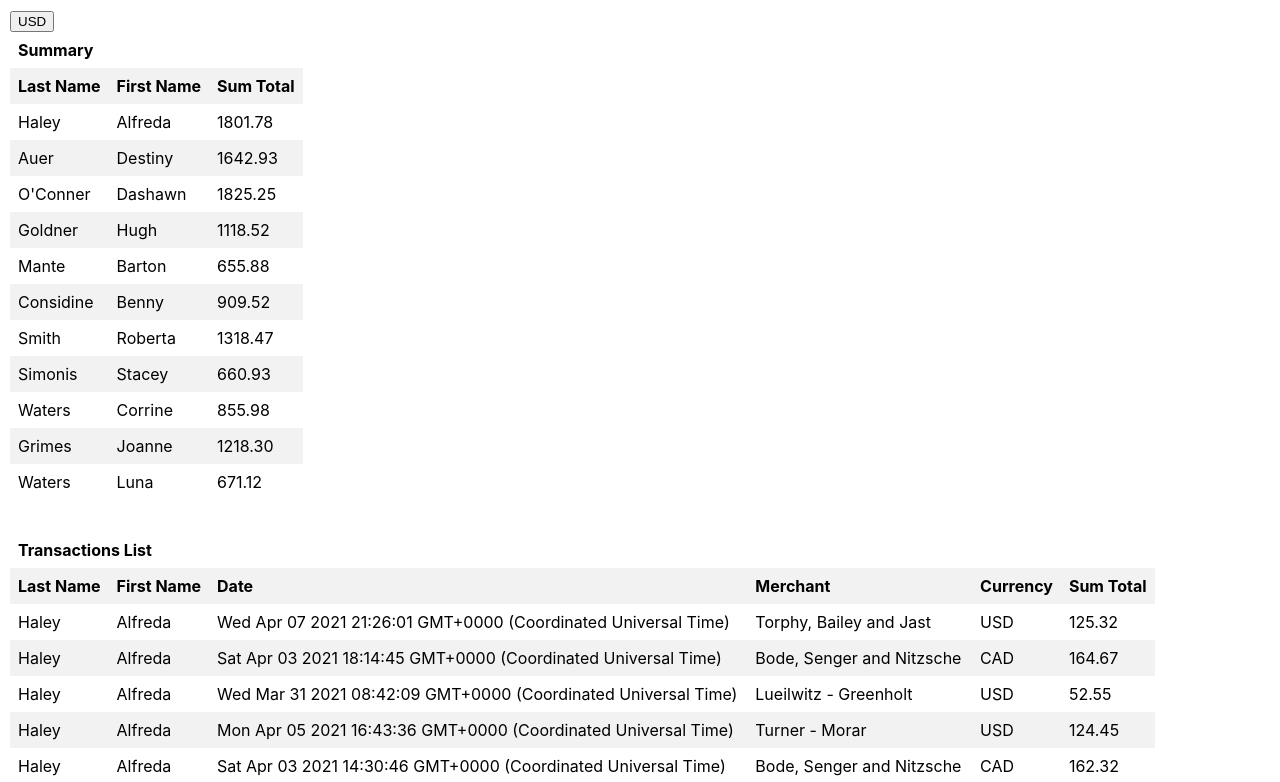
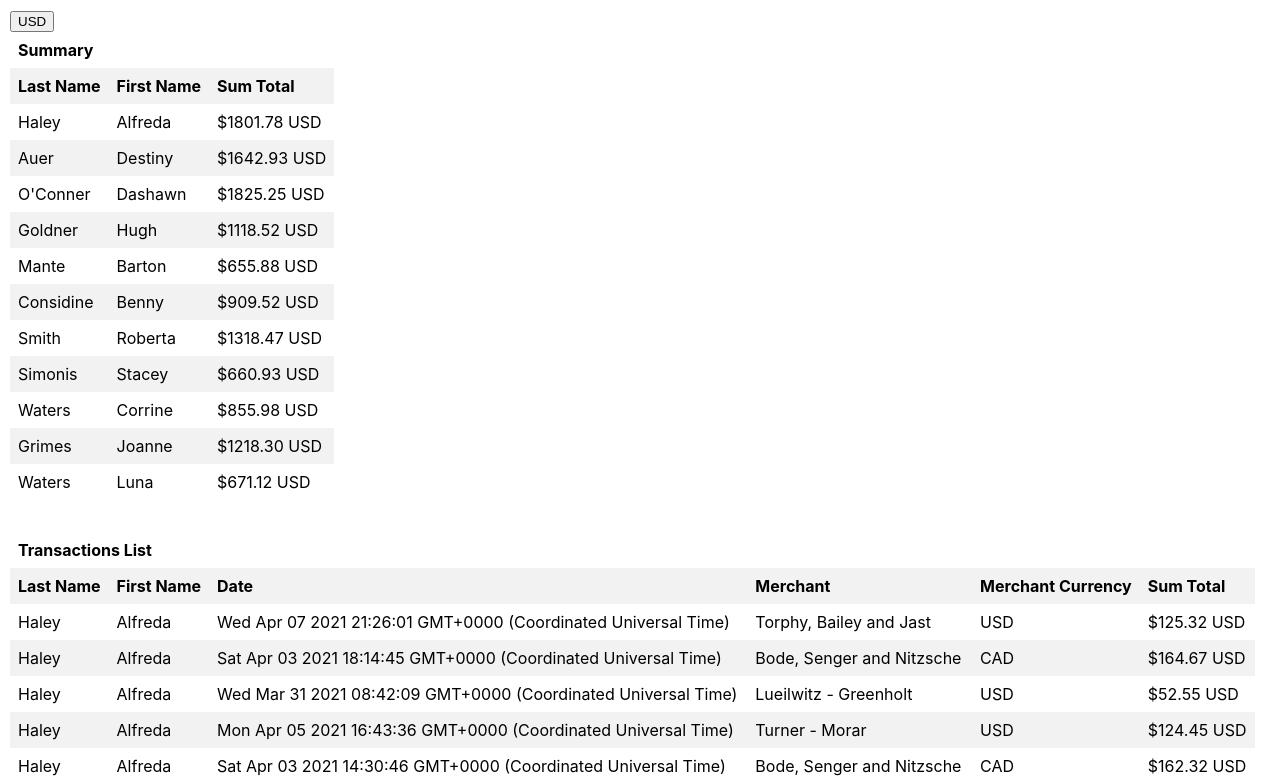
Before and after one commit to deeguyz/hoppier, a React (Create React App) app: page / in a window 1280 px wide. Shown: the top 782 px of the page. Built offline with nearby package versions, Linux system fonts and the light colour scheme.

Commit message:
cleaned up code and added comments

```diff
--- a/src/App.js
+++ b/src/App.js
@@ -17,18 +17,22 @@ function App() {
   const [users, setUsers] = useState([]);
   const [toggle, setToggle] = useState('USD');
 
+  //Retrieves the Merchants array after resolving the promise
   getMerchants().then((value) => {
     setMerchants(value);
   });
 
+  //Retrieves the Transactions array after resolving the promise
   getTransactions().then((value) => {
     setTransactions(value);
   });
 
+  //Retrieves the Users array after resolving the promise
   getUsers().then((value) => {
     setUsers(value);
   });
 
+  //Function to set the currency toggle on button click
   function setCurrency() {
     if(toggle === 'USD'){
       setToggle('CAD');
@@ -43,17 +47,18 @@ function App() {
   const transac = transactions;
   const user = users;
 
-  for(let i in merch){
-    console.log(merch[i]);
-  }
+  // //Debug statements to print values of arrays
+  // for(let i in merch){
+  //   console.log(merch[i]);
+  // }
 
-  for(let i in transac){
-    console.log(transac[i]);
-  }
+  // for(let i in transac){
+  //   console.log(transac[i]);
+  // }
 
-  for(let i in user) {
-    console.log(user[i]);
-  }
+  // for(let i in user) {
+  //   console.log(user[i]);
+  // }
 
   var history = [];
   var summary = [];
@@ -67,34 +72,36 @@ function App() {
           return e.networkId === transac[j].merchantNetworkId;
         })
         if(toggle === 'CAD'){
-          history.push({"UID": user[i].id,"lastName": user[i].lastName, "firstName": user[i].firstName, "date": transac[j].date.toString(), "merchant": res.name, "currency": res.currency, "totalUSD": (transac[j].amountInUSDCents/60*1.26).toFixed(2)});
+          history.push({"UID": user[i].id,"lastName": user[i].lastName, "firstName": user[i].firstName, "date": transac[j].date.toString(), "merchant": res.name, "currency": res.currency, "totalUSD": '$'+(transac[j].amountInUSDCents/60*1.26).toFixed(2)+ ' ' + toggle  });
         }
         else if (toggle === 'USD'){
-          history.push({"UID": user[i].id,"lastName": user[i].lastName, "firstName": user[i].firstName, "date": transac[j].date.toString(), "merchant": res.name, "currency": res.currency, "totalUSD": (transac[j].amountInUSDCents/60).toFixed(2)  });
+          history.push({"UID": user[i].id,"lastName": user[i].lastName, "firstName": user[i].firstName, "date": transac[j].date.toString(), "merchant": res.name, "currency": res.currency, "totalUSD": '$'+(transac[j].amountInUSDCents/60).toFixed(2)+ ' ' +toggle});
         }
       }
     }
     if(toggle === 'CAD'){
-      summary.push({"UID": user[i].id,"lastName": user[i].lastName, "firstName": user[i].firstName, "sum": (count/60.0*1.26).toFixed(2)});
+      summary.push({"UID": user[i].id,"lastName": user[i].lastName, "firstName": user[i].firstName, "sum": '$'+(count/60.0*1.26).toFixed(2)+ ' ' +toggle});
     }
     else if (toggle === 'USD'){
-      summary.push({"UID": user[i].id,"lastName": user[i].lastName, "firstName": user[i].firstName, "sum": (count/60.0).toFixed(2)});
+      summary.push({"UID": user[i].id,"lastName": user[i].lastName, "firstName": user[i].firstName, "sum": '$'+(count/60.0).toFixed(2)+ ' ' +toggle});
     }
 
   }
 
-  console.log(summary);
-  console.log(history);
+  // //Debug statements to get values of arrays
+  // console.log(summary);
+  // console.log(history);
 
-  for(let i in summary){
-    console.log(summary[i]);
-  }
+  // for(let i in summary){
+  //   console.log(summary[i]);
+  // }
 
-  for(let i in history){
-    console.log(history[i]);
-  }
+  // for(let i in history){
+  //   console.log(history[i]);
+  // }
 
-  var columnSummary = useMemo (
+  //setting summary columns for react-table
+  const columnSummary = useMemo (
     () => [
       {
         Header: "Summary",
@@ -117,7 +124,8 @@ function App() {
     []
   )
 
-  var columnList = useMemo (
+  //setting transaction list columns for react-table
+  const columnList = useMemo (
     () => [
       {
         Header: "Transactions List",
@@ -139,7 +147,7 @@ function App() {
             accessor: "merchant"
           },
           {
-            Header: "Currency",
+            Header: "Merchant Currency",
             accessor: "currency"
           },
           {
@@ -154,12 +162,12 @@ function App() {
 
 
   return (
-    // <Content>App goes here!</Content>
     <Content>
       <div>
         <button onClick={setCurrency}>
           {toggle}
         </button>
+        {/* Calls Table from table.js */}
         <Table columns={columnSummary} data={summary} />
         <Table columns={columnList} data={history} />
       </div>
```
